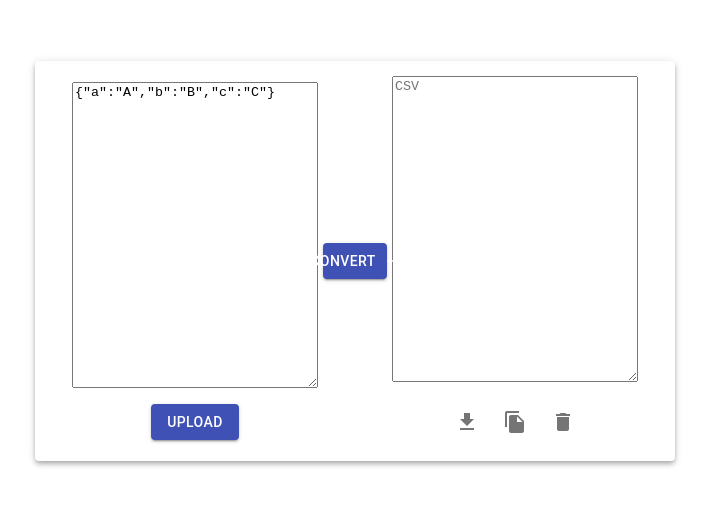
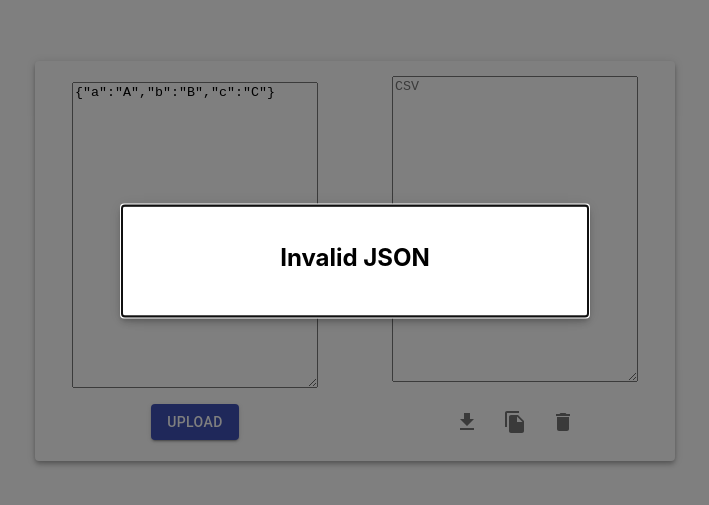
Before and after one commit to oscaramos/json2csv, a React (Create React App) app: page / in a window 1280 px wide. Shown: the part 139-644 px from the top of the page, without its empty margins (285-994 px from the left). Built offline with nearby package versions, Linux system fonts and the light colour scheme.

Commit message:
Error Modal

```diff
--- a/src/App.js
+++ b/src/App.js
@@ -2,24 +2,37 @@ import React from 'react';
 import FormContainer from "./components/form-container/FormContainer";
 import json2csv from "./components/json2csv/json2csv.component";
 import './App.css';
+import ErrorModal from "./components/error-modal/ErrorModal";
 
 class App extends React.Component {
   state = {
     json: '{"a":"A","b":"B","c":"C"}',
-    csv: ''
+    csv: '',
+    open: true
   }
 
   onJSON2CSV = () => {
-    this.setState({csv: json2csv(this.state.json)})
+    try{
+      this.setState({csv: json2csv(this.state.json)})
+    } catch (e) {
+      this.setState({open: true});
+    }
   }
 
   onChangeForm = e => {
     this.setState({[e.target.name]: e.target.value});
+  }
+
+  handleClose = () => {
+    this.setState({open: false});
   };
 
   render() {
     return (
-      <FormContainer state={this.state} onChangeForm={this.onChangeForm} onConvertClick={this.onJSON2CSV} />
+      <div>
+        <FormContainer state={this.state} onChangeForm={this.onChangeForm} onConvertClick={this.onJSON2CSV} />
+        <ErrorModal open={this.state.open} handleClose={this.handleClose} errormsg="Invalid JSON"/>
+      </div>
     );
   }
 }
--- /dev/null
+++ b/src/components/error-modal/ErrorModal.jsx
@@ -0,0 +1,49 @@
+import React from 'react';
+import { makeStyles } from '@material-ui/core/styles';
+import Modal from '@material-ui/core/Modal';
+
+const getModalStyle = () => {
+  const top = 50;
+  const left = 50;
+
+  return {
+    top: `${top}%`,
+    left: `${left}%`,
+    transform: `translate(-${top}%, -${left}%)`,
+  };
+};
+
+const useStyles = makeStyles((theme) => ({
+  paper: {
+    position: 'absolute',
+    width: 400,
+    backgroundColor: theme.palette.background.paper,
+    border: '2px solid #000',
+    boxShadow: theme.shadows[5],
+    padding: theme.spacing(2, 4, 3),
+  },
+}));
+
+export default function ErrorModal({open, handleClose, errormsg }) {
+  const classes = useStyles();
+  const [modalStyle] = React.useState(getModalStyle);
+
+  const body = (
+    <div style={modalStyle} className={classes.paper}>
+      <h2 id="simple-modal-title" style={{textAlign: 'center'}}>{errormsg}</h2>
+    </div>
+  );
+
+  return (
+    <div>
+      <Modal
+        open={open}
+        onClose={handleClose}
+        aria-labelledby="simple-modal-title"
+        aria-describedby="simple-modal-description"
+      >
+        {body}
+      </Modal>
+    </div>
+  );
+}
--- a/src/components/json-container/JSONContainer.jsx
+++ b/src/components/json-container/JSONContainer.jsx
@@ -1,5 +1,5 @@
 import TextareaAutosize from "@material-ui/core/TextareaAutosize";
-import UploadButton from "../../UploadButton";
+import UploadButton from "../upload-button/UploadButton";
 import React from "react";
 import Grid from "@material-ui/core/Grid";
 
--- a/src/components/json2csv/json2csv.component.js
+++ b/src/components/json2csv/json2csv.component.js
@@ -1,10 +1,14 @@
 const json2csv = input => {
-  if(!input || input==='{}')
-    return '';
-  const obj = JSON.parse(input);
-  const keys = Object.keys(obj).join(',');
-  const values = Object.values(obj).join(',');
-  return `${keys}\n${values}`;
+  try {
+    if (!input || input === '{}')
+      return '';
+    const obj = JSON.parse(input);
+    const keys = Object.keys(obj).join(',');
+    const values = Object.values(obj).join(',');
+    return `${keys}\n${values}`;
+  } catch (e) {
+    throw Error('Invalid JSON');
+  }
 };
 
 export default json2csv;
```
Also changed, not shown: src/components/upload-button/UploadButton.jsx (renamed from src/UploadButton.js), 2 other files (tests, documents, lock files or other folders).
